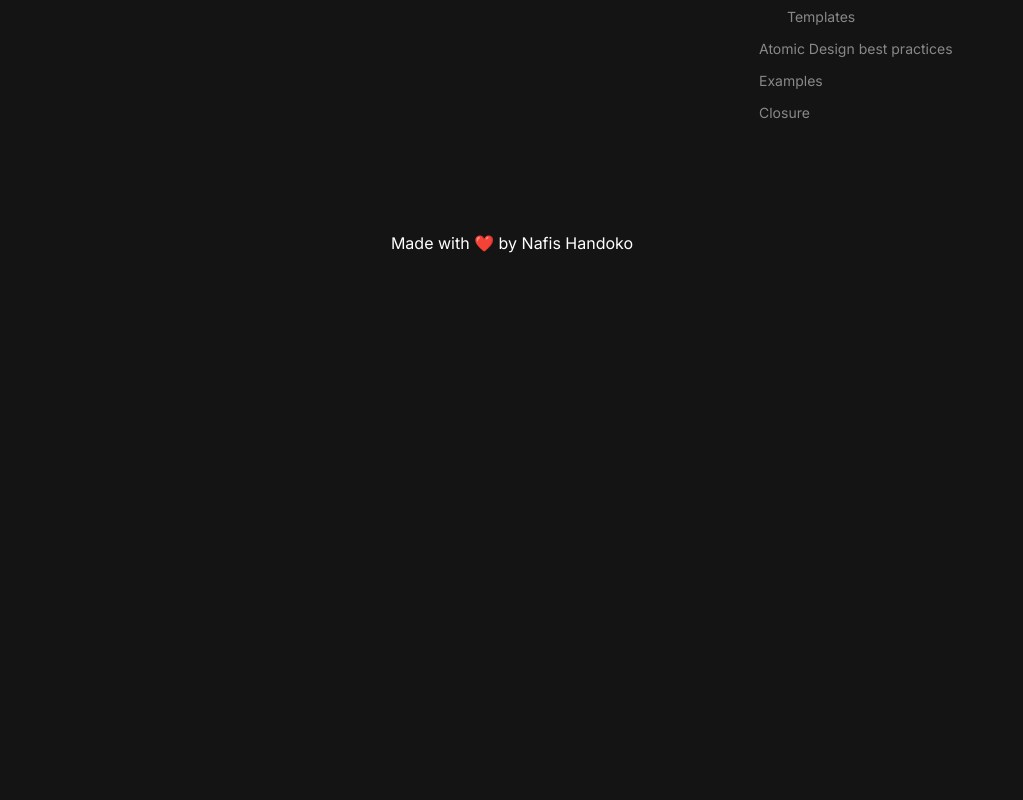
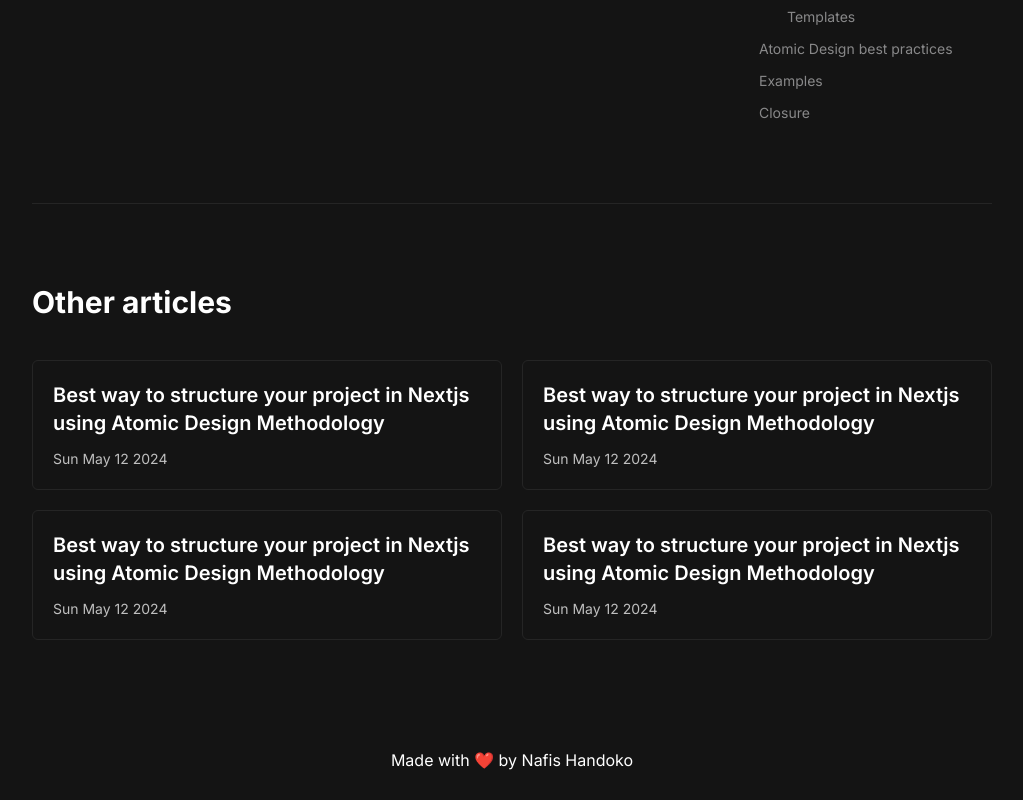
Before and after one commit to NafisHandoko/next-portfolio, a Next.js app: page /articles/1 in a window 1280 px wide. Shown: the part 1109-1909 px from the top of the page, without its empty margins (128-1151 px from the left). Before the commit the page ends 1392 px from the top, so only its background shows below. Built offline with nearby package versions, Linux system fonts and the light colour scheme.

Commit message:
feat: added other articles section in article detail page

```diff
--- a/app/(pages)/articles/[slug]/page.tsx
+++ b/app/(pages)/articles/[slug]/page.tsx
@@ -1,3 +1,6 @@
+import ArticlesCard2 from "@/app/_components/widgets/articles/card2";
+import { articlesData } from "@/app/_data/articles";
+
 export default function ArticleDetailPage() {
     return (
         <div>
@@ -7,7 +10,8 @@ export default function ArticleDetailPage() {
                     <span className="text-silver">May 12, 2024</span>
                 </div>
             </div>
-            <div className="flex flex-row gap-7 py-20 px-10 md:px-40">
+            <div className="flex flex-col px-10 md:px-40 divide-y divide-mineshaft">
+                <div className="flex flex-row gap-7 py-20">
                     <div className="w-full md:w-3/4 text-nero">
                         Lorem  ipsum dolor sit amet, consectetur adipiscing elit, sed do eiusmod  tempor incididunt ut labore et dolore magna aliqua. Ut enim ad minim  veniam, quis nostrud exercitation ullamco laboris nisi ut aliquip ex ea  commodo consequat. Duis aute irure dolor in reprehenderit in voluptate  velit esse cillum dolore eu fugiat nulla pariatur. Excepteur sint  occaecat cupidatat non proident, sunt in culpa qui officia deserunt  mollit anim id est laborum.
                     </div>
@@ -27,6 +31,13 @@ export default function ArticleDetailPage() {
                         </div>
                     </div>
                 </div>
+                <div className="flex flex-col py-20 gap-10">
+                    <h2 className="text-nero font-bold text-3xl">Other articles</h2>
+                    <div className="grid grid-cols-1 md:grid-cols-2 gap-5">
+                        {articlesData && articlesData.map((article: any, i: any) => <ArticlesCard2 article={article} key={i} />)}
+                    </div>
+                </div>
+            </div>
         </div>
     )
 }
```
Lines whose indentation alone changed are shown as unchanged.
